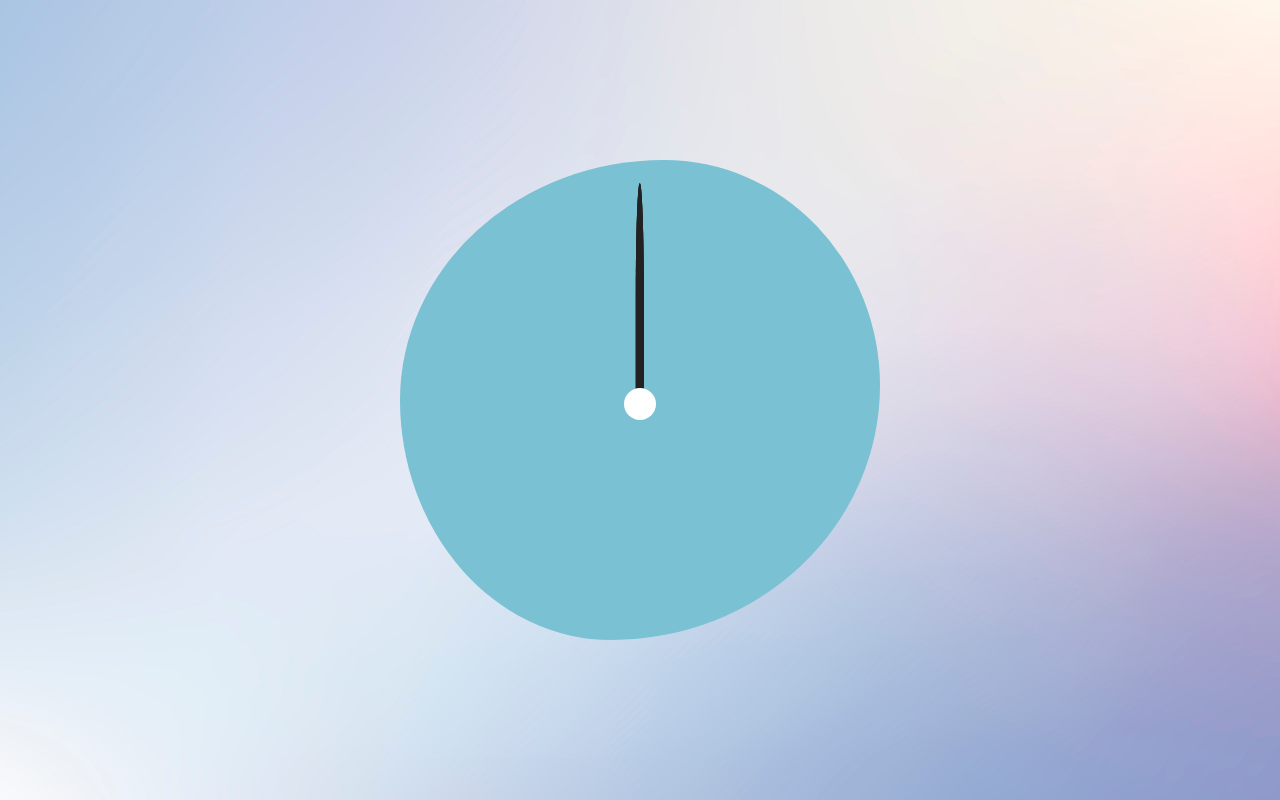
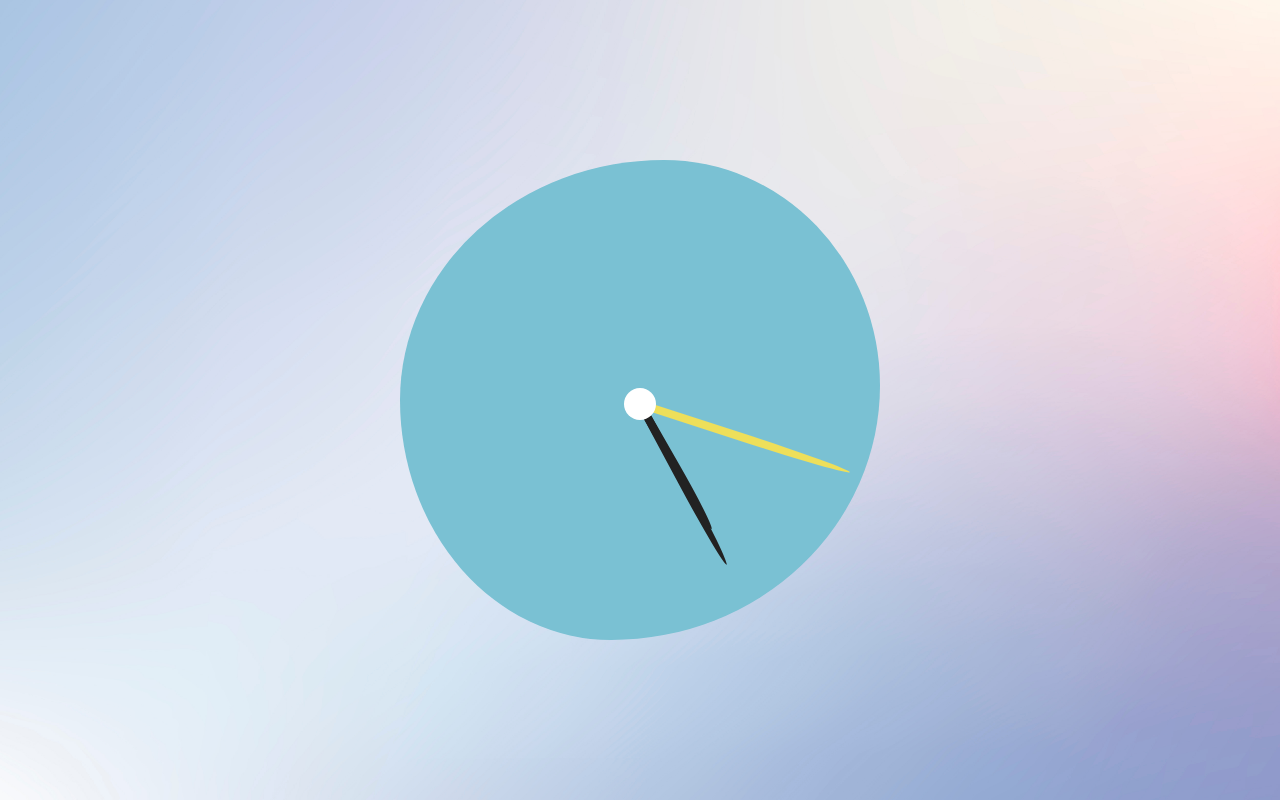
Before and after one commit to Aknowi/thirty-JS-Challenges, a React (Vite) app: page /thirty-JS-Challenges/clock in a window 1280 px wide. Built offline with nearby package versions, Linux system fonts and the light colour scheme; a web font is replaced by a local one.

Commit message:
added functionality to clock, stylized clock hands

```diff
--- a/src/App/Clock/index.jsx
+++ b/src/App/Clock/index.jsx
@@ -1,16 +1,48 @@
+"use strict";
+
+import { useState } from "react";
 import "./style.css";
+import { useEffect } from "react";
 
 // - zmienić z rem na px
 // - dodać RWD
-// - dodać funkcjonalność zegara
+// - dodać z-index
+// - dodać border color
 
 export function Clock() {
+  const [secondDegree, setSecondDegree] = useState(90);
+  const [minuteDegree, setMinuteDegree] = useState(90);
+  const [hourDegree, setHourDegree] = useState(90);
+
+  useEffect(() => {
+    const intervalID = setInterval(() => {
+      const now = new Date();
+      const nowSecond = now.getSeconds();
+      const nowMinute = now.getMinutes();
+      const nowHour = now.getHours();
+
+      setSecondDegree(nowSecond * 6 + 90);
+      setMinuteDegree(nowMinute * 6 + nowSecond * 0.1 + 90);
+      setHourDegree(nowHour * 30 + nowMinute * (0.1 / 12) + 90);
+    }, 1000);
+    return () => clearInterval(intervalID);
+  }, []);
+
   return (
     <div className="clock-page">
       <div className="clock-frame">
-        <div className="clock-hand hour"></div>
-        <div className="clock-hand minute"></div>
-        <div className="clock-hand second"></div>
+        <div
+          className="clock-hand hour"
+          style={{ transform: `rotate(${hourDegree}deg)` }}
+        ></div>
+        <div
+          className="clock-hand minute"
+          style={{ transform: `rotate(${minuteDegree}deg)` }}
+        ></div>
+        <div
+          className="clock-hand second"
+          style={{ transform: `rotate(${secondDegree}deg)` }}
+        ></div>
       </div>
     </div>
   );
--- a/src/App/Clock/style.css
+++ b/src/App/Clock/style.css
@@ -38,6 +38,21 @@
   position: absolute;
   top: 50%;
   transform-origin: 100%;
-  transform: rotate(90deg);
+}
+
+.hour {
+  width: 30%;
+  margin-left: 20%;
+  transition: all 1s ease;
+}
+
+.minute {
+  width: 38%;
+  margin-left: 12%;
+  transition: all 0.5s ease;
+}
+
+.second {
   transition: all 0.05s cubic-bezier(0, 2.37, 0, -0.25);
+  background: rgb(238, 223, 90);
 }
```
